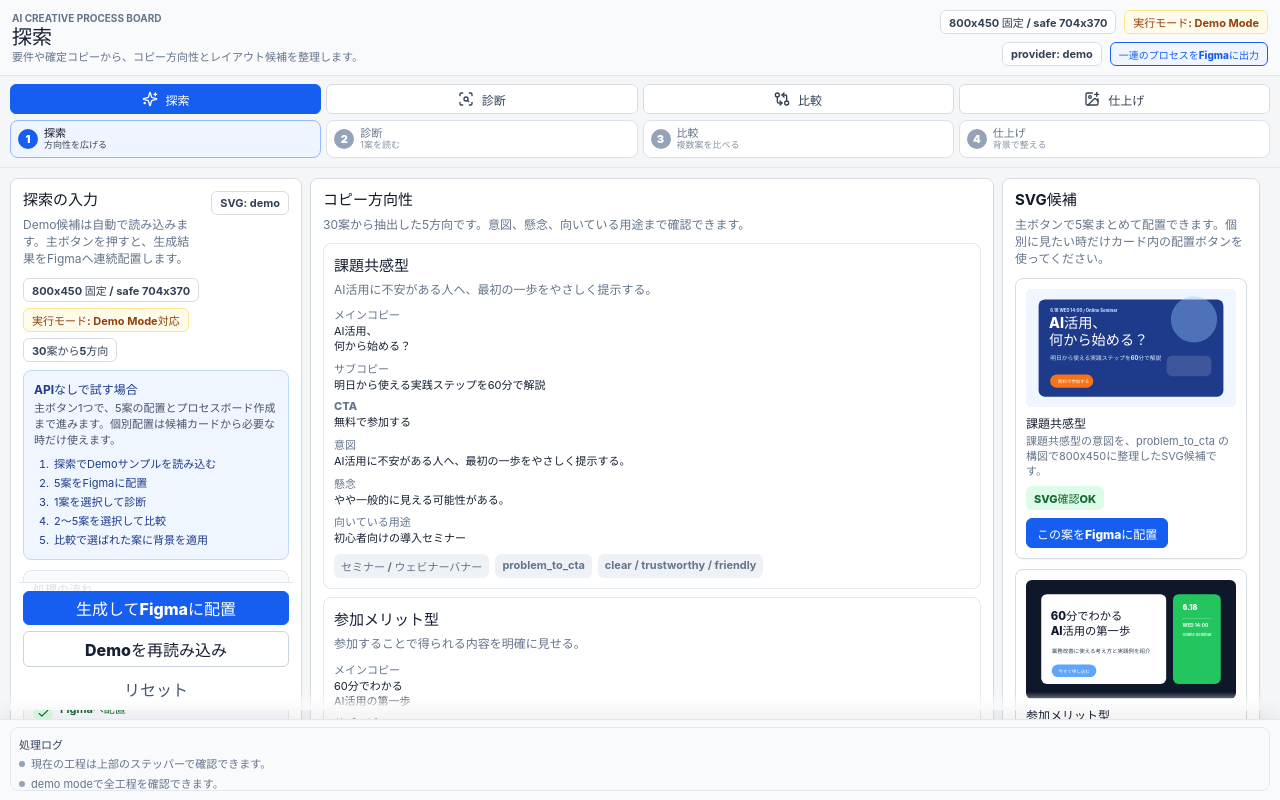
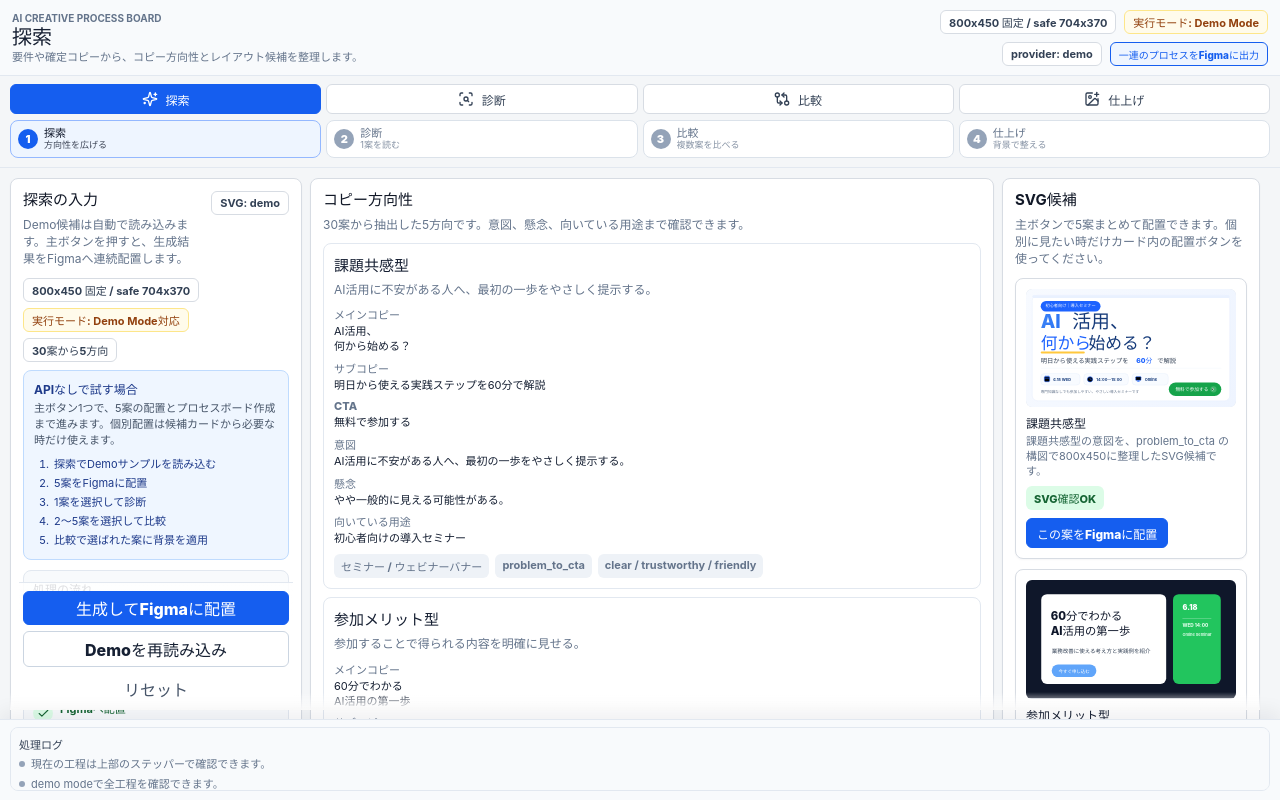
Before and after one commit to orimotest/Figmasuki, a React (Vite) app: page / in a window 1280 px wide. Built offline with nearby package versions, Linux system fonts and the light colour scheme.

Commit message:
Use polished problem empathy demo SVG

```diff
--- a/src/data/demo/generatedSvgSamples.ts
+++ b/src/data/demo/generatedSvgSamples.ts
@@ -44,21 +44,71 @@ function noteSvg(panel: string, bg: string, line1: string, line2: string, sub: s
 
 function seminarProblemSvg(): string {
   return `<svg ${baseAttrs}>
-  <rect width="800" height="450" fill="#EFF6FF"/>
-  <rect x="48" y="40" width="704" height="370" rx="24" fill="#1E3A8A"/>
-  <circle cx="640" cy="116" r="88" fill="#93C5FD" opacity="0.4"/>
-  <rect x="536" y="254" width="170" height="78" rx="20" fill="#FFFFFF" opacity="0.14"/>
-  <text x="92" y="88" fill="#BFDBFE" font-family="Inter, Arial, sans-serif" font-size="16" font-weight="800">6.18 WED 14:00 / Online Seminar</text>
+  <defs>
+    <linearGradient id="problem-bg-grad" x1="0" y1="0" x2="800" y2="450" gradientUnits="userSpaceOnUse">
+      <stop offset="0" stop-color="#F7FAFF"/>
+      <stop offset="1" stop-color="#EEF4FF"/>
+    </linearGradient>
+    <linearGradient id="problem-title-grad" x1="56" y1="120" x2="258" y2="120" gradientUnits="userSpaceOnUse">
+      <stop offset="0" stop-color="#3B82F6"/>
+      <stop offset="1" stop-color="#155EEF"/>
+    </linearGradient>
+  </defs>
+  <g id="background">
+    <rect width="800" height="450" rx="24" fill="url(#problem-bg-grad)"/>
+    <rect x="24" y="24" width="752" height="402" rx="20" fill="#FFFFFF" stroke="#D8E4F5"/>
+    <rect x="24" y="24" width="752" height="10" rx="5" fill="#E9F1FF"/>
+  </g>
+  <g id="top-badge">
+    <rect x="56" y="46" width="228" height="40" rx="20" fill="#1D63FF"/>
+    <text x="170" y="66" text-anchor="middle" dominant-baseline="middle" fill="#FFFFFF" font-size="16" font-weight="700" font-family="Inter, 'Noto Sans JP', 'Hiragino Sans', sans-serif">初心者向け｜導入セミナー</text>
+  </g>
   <g id="headline">
-    <text x="88" y="148" fill="#FFFFFF" font-family="Inter, Arial, sans-serif" font-size="56" font-weight="850">
-      <tspan x="88" dy="0">AI活用、</tspan>
-      <tspan x="88" dy="66">何から始める？</tspan>
-    </text>
-    <text x="92" y="272" fill="#DBEAFE" font-family="Inter, Arial, sans-serif" font-size="22" font-weight="650">明日から使える実践ステップを60分で解説</text>
+    <text x="56" y="150" fill="url(#problem-title-grad)" font-size="72" font-weight="800" font-family="Inter, 'Noto Sans JP', 'Hiragino Sans', sans-serif">AI</text>
+    <text x="176" y="150" fill="#163B7A" font-size="72" font-weight="800" font-family="Inter, 'Noto Sans JP', 'Hiragino Sans', sans-serif">活用、</text>
+    <text x="56" y="228" fill="#1D63FF" font-size="64" font-weight="800" font-family="Inter, 'Noto Sans JP', 'Hiragino Sans', sans-serif">何から</text>
+    <text x="238" y="228" fill="#163B7A" font-size="64" font-weight="800" font-family="Inter, 'Noto Sans JP', 'Hiragino Sans', sans-serif">始める？</text>
+    <line x1="60" y1="242" x2="220" y2="242" stroke="#FFC83D" stroke-width="8" stroke-linecap="round"/>
+  </g>
+  <g id="subcopy">
+    <text x="56" y="282" fill="#334155" font-size="24" font-weight="600" font-family="Inter, 'Noto Sans JP', 'Hiragino Sans', sans-serif">明日から使える実践ステップを</text>
+    <text x="420" y="282" fill="#1D63FF" font-size="26" font-weight="800" font-family="Inter, 'Noto Sans JP', 'Hiragino Sans', sans-serif">60分</text>
+    <text x="500" y="282" fill="#334155" font-size="24" font-weight="600" font-family="Inter, 'Noto Sans JP', 'Hiragino Sans', sans-serif">で解説</text>
+  </g>
+  <g id="divider">
+    <line x1="56" y1="302" x2="744" y2="302" stroke="#E5EDF8"/>
+  </g>
+  <g id="meta-row">
+    <g transform="translate(56 322)">
+      <rect width="150" height="44" rx="14" fill="#F8FBFF" stroke="#D8E4F5"/>
+      <rect x="14" y="11" width="20" height="20" rx="4" stroke="#1D63FF" stroke-width="2"/>
+      <line x1="14" y1="18" x2="34" y2="18" stroke="#1D63FF" stroke-width="2"/>
+      <line x1="20" y1="9" x2="20" y2="14" stroke="#1D63FF" stroke-width="2" stroke-linecap="round"/>
+      <line x1="28" y1="9" x2="28" y2="14" stroke="#1D63FF" stroke-width="2" stroke-linecap="round"/>
+      <text x="48" y="27" fill="#163B7A" font-size="15" font-weight="700" font-family="Inter, 'Noto Sans JP', 'Hiragino Sans', sans-serif">6.18 WED</text>
+    </g>
+    <g transform="translate(220 322)">
+      <rect width="170" height="44" rx="14" fill="#F8FBFF" stroke="#D8E4F5"/>
+      <circle cx="24" cy="22" r="10" stroke="#1D63FF" stroke-width="2"/>
+      <path d="M24 16V22H29" stroke="#1D63FF" stroke-width="2" stroke-linecap="round" stroke-linejoin="round"/>
+      <text x="48" y="27" fill="#163B7A" font-size="15" font-weight="700" font-family="Inter, 'Noto Sans JP', 'Hiragino Sans', sans-serif">14:00〜15:00</text>
+    </g>
+    <g transform="translate(404 322)">
+      <rect width="138" height="44" rx="14" fill="#F8FBFF" stroke="#D8E4F5"/>
+      <rect x="14" y="12" width="20" height="14" rx="2" stroke="#1D63FF" stroke-width="2"/>
+      <line x1="20" y1="30" x2="28" y2="30" stroke="#1D63FF" stroke-width="2" stroke-linecap="round"/>
+      <line x1="24" y1="26" x2="24" y2="30" stroke="#1D63FF" stroke-width="2" stroke-linecap="round"/>
+      <text x="48" y="27" fill="#163B7A" font-size="15" font-weight="700" font-family="Inter, 'Noto Sans JP', 'Hiragino Sans', sans-serif">Online</text>
+    </g>
+  </g>
+  <g id="support-note">
+    <text x="56" y="396" fill="#64748B" font-size="14" font-weight="500" font-family="Inter, 'Noto Sans JP', 'Hiragino Sans', sans-serif">専門知識なしでも参加しやすい、やさしい導入セミナーです</text>
   </g>
   <g id="cta">
-    <rect x="92" y="326" width="164" height="50" rx="25" fill="#F97316"/>
-    <text x="122" y="358" fill="#FFFFFF" font-family="Inter, Arial, sans-serif" font-size="18" font-weight="800">無料で参加する</text>
+    <rect x="544" y="356" width="200" height="52" rx="26" fill="#16A34A"/>
+    <text x="632" y="382" text-anchor="middle" dominant-baseline="middle" fill="#FFFFFF" font-size="18" font-weight="800" font-family="Inter, 'Noto Sans JP', 'Hiragino Sans', sans-serif">無料で参加する</text>
+    <circle cx="714" cy="382" r="12" fill="#FFFFFF" opacity="0.18"/>
+    <path d="M710 378L716 382L710 386" stroke="#FFFFFF" stroke-width="2.2" stroke-linecap="round" stroke-linejoin="round"/>
   </g>
 </svg>`;
 }
--- a/src/providers/demo/demoSvg.ts
+++ b/src/providers/demo/demoSvg.ts
@@ -9,7 +9,7 @@ export async function demoGenerateSvg(direction: Direction): Promise<SvgCandidat
     throw new Error(`Demo SVG was not found for direction: ${direction.id}`);
   }
 
-  const svg = injectDirectionCopy(sample, direction);
+  const svg = shouldUseSampleAsIs(direction.id) ? sample : injectDirectionCopy(sample, direction);
   const name = createGeneratedNodeName(direction);
   return {
     id: `svg_${direction.id}`,
@@ -45,6 +45,10 @@ function injectDirectionCopy(svg: string, direction: Direction): string {
   }
 
   return withHeadline;
+}
+
+function shouldUseSampleAsIs(directionId: string): boolean {
+  return directionId === "seminar_problem_01";
 }
 
 function renderHeadlineGroup(direction: Direction): string {
```
Also changed, not shown: 2 other files (tests, documents, lock files or other folders).
